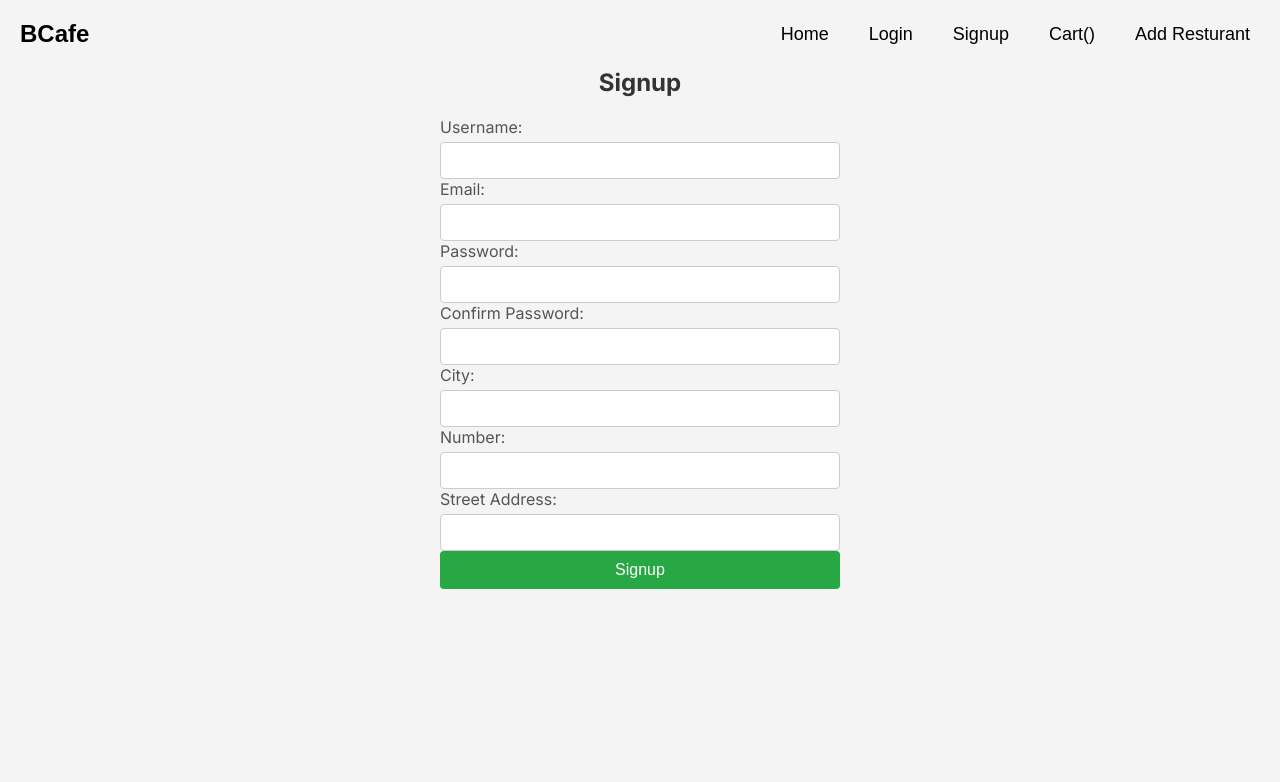
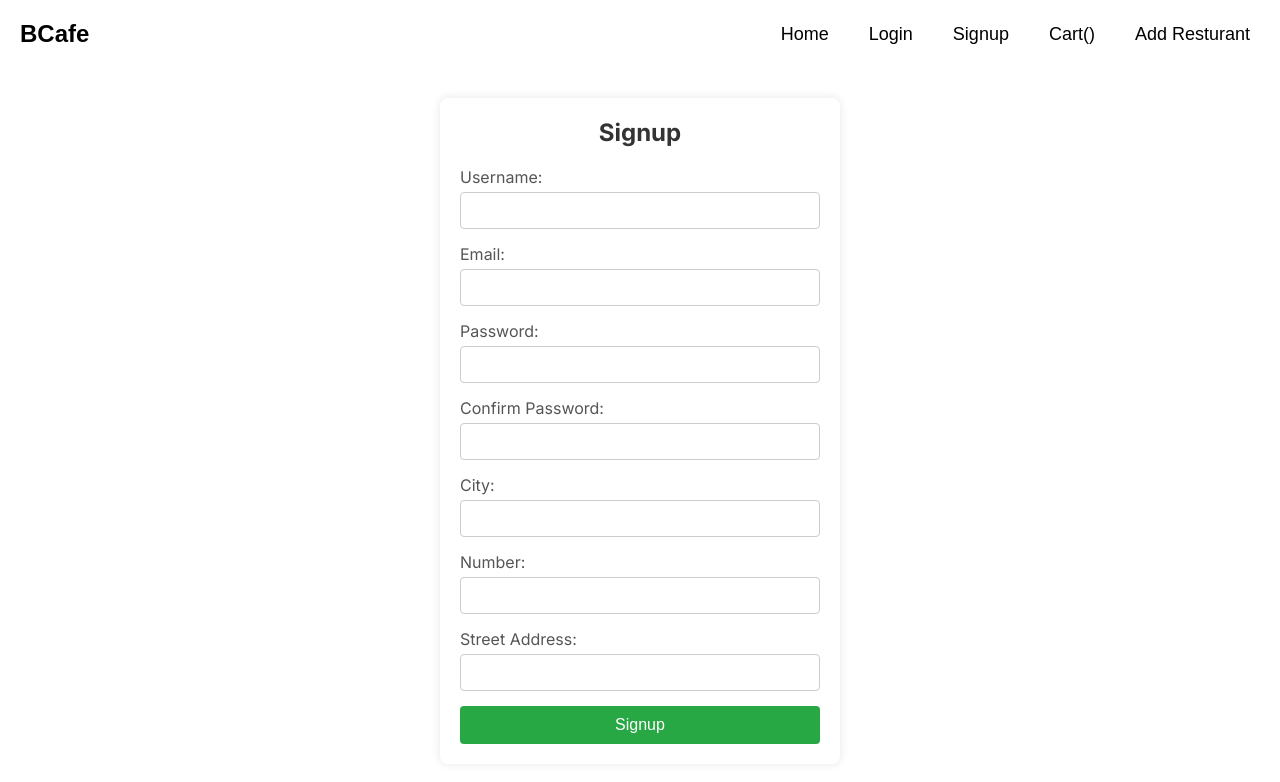
Before and after one commit to kaflebiplob/resturant, a Next.js app: page /userauth in a window 1280 px wide. Shown: the top 782 px of the page. Built offline with nearby package versions, Linux system fonts and the light colour scheme.

Commit message:
all done up to user signup

```diff
--- a/src/app/_components/userSignup.tsx
+++ b/src/app/_components/userSignup.tsx
@@ -11,7 +11,6 @@ const UserSignup: React.FC = () => {
   const [error, setError] = useState<string>("");
 
   const handleSignup = async () => {
-    // e.preventDefault();
     if (password !== confirmPassword) {
       setError("Passwords do not match");
       return;
@@ -39,91 +38,97 @@ const UserSignup: React.FC = () => {
       }),
     });
     response = await response.json();
-    console.log(response)
+    console.log(response);
     if (response.success) {
       alert("success");
-      // result=true
     } else {
       alert("false");
     }
   };
 
   return (
-    <div style={{ maxWidth: "400px", margin: "0 auto" }}>
-      <h2>Signup</h2>
-      {error && <p style={{ color: "red" }}>{error}</p>}
+    <div className="signup-container">
+      <h2 className="signup-title">Signup</h2>
+      {error && <p className="signup-error">{error}</p>}
       <div>
-        <div>
-          <label htmlFor="username">Username:</label>
+        <div className="signup-form-group">
+          <label htmlFor="username" className="signup-label">Username:</label>
           <input
             type="text"
             id="username"
+            className="signup-input"
             value={username}
             onChange={(e) => setUsername(e.target.value)}
             required
           />
         </div>
-        <div>
-          <label htmlFor="email">Email:</label>
+        <div className="signup-form-group">
+          <label htmlFor="email" className="signup-label">Email:</label>
           <input
             type="email"
             id="email"
+            className="signup-input"
             value={email}
             onChange={(e) => setEmail(e.target.value)}
             required
           />
         </div>
-        <div>
-          <label htmlFor="password">Password:</label>
+        <div className="signup-form-group">
+          <label htmlFor="password" className="signup-label">Password:</label>
           <input
             type="password"
             id="password"
+            className="signup-input"
             value={password}
             onChange={(e) => setPassword(e.target.value)}
             required
           />
         </div>
-        <div>
-          <label htmlFor="confirmPassword">Confirm Password:</label>
+        <div className="signup-form-group">
+          <label htmlFor="confirmPassword" className="signup-label">Confirm Password:</label>
           <input
             type="password"
             id="confirmPassword"
+            className="signup-input"
             value={confirmPassword}
             onChange={(e) => setConfirmPassword(e.target.value)}
             required
           />
         </div>
-        <div>
-          <label htmlFor="city">City:</label>
+        <div className="signup-form-group">
+          <label htmlFor="city" className="signup-label">City:</label>
           <input
             type="text"
             id="city"
+            className="signup-input"
             value={city}
             onChange={(e) => setCity(e.target.value)}
             required
           />
         </div>
-        <div>
-          <label htmlFor="number">Number:</label>
+        <div className="signup-form-group">
+          <label htmlFor="number" className="signup-label">Number:</label>
           <input
             type="text"
             id="number"
+            className="signup-input"
             value={cNumber}
             onChange={(e) => setCNumber(e.target.value)}
             required
           />
         </div>
-        <div>
-          <label htmlFor="streetAddress">Street Address:</label>
+        <div className="signup-form-group">
+          <label htmlFor="streetAddress" className="signup-label">Street Address:</label>
           <input
             type="text"
             id="streetAddress"
+            className="signup-input"
             value={streetAddress}
             onChange={(e) => setStreetAddress(e.target.value)}
             required
           />
         </div>
-        <button onClick={handleSignup}>Signup</button>
+        <button className="signup-button" onClick={handleSignup}>Signup</button>
       </div>
     </div>
   );
--- a/src/app/globals.css
+++ b/src/app/globals.css
@@ -279,39 +279,32 @@ td {
   font-weight: bold;
 }
 /* ------------------------UserSignup css---------------- */
-body {
-  font-family: Arial, sans-serif;
-  background-color: #f4f4f4;
-  margin: 0;
-  padding: 0;
-}
-
-/* .container {
+.signup-container {
   max-width: 400px;
   margin: 30px auto;
   padding: 20px;
   background-color: #fff;
   box-shadow: 0 0 10px rgba(0, 0, 0, 0.1);
   border-radius: 8px;
-} */
+}
 
-h2 {
+.signup-title {
   text-align: center;
   color: #333;
   margin-bottom: 20px;
 }
 
-form div {
+.signup-form-group {
   margin-bottom: 15px;
 }
 
-label {
+.signup-label {
   display: block;
   margin-bottom: 5px;
   color: #555;
 }
 
-input {
+.signup-input {
   width: 100%;
   padding: 10px;
   border: 1px solid #ccc;
@@ -319,7 +312,7 @@ input {
   box-sizing: border-box;
 }
 
-button {
+.signup-button {
   width: 100%;
   padding: 10px;
   background-color: #28a745;
@@ -330,11 +323,11 @@ button {
   font-size: 16px;
 }
 
-button:hover {
+.signup-button:hover {
   background-color: #218838;
 }
 
-p {
+.signup-error {
   color: red;
   text-align: center;
 }
```
